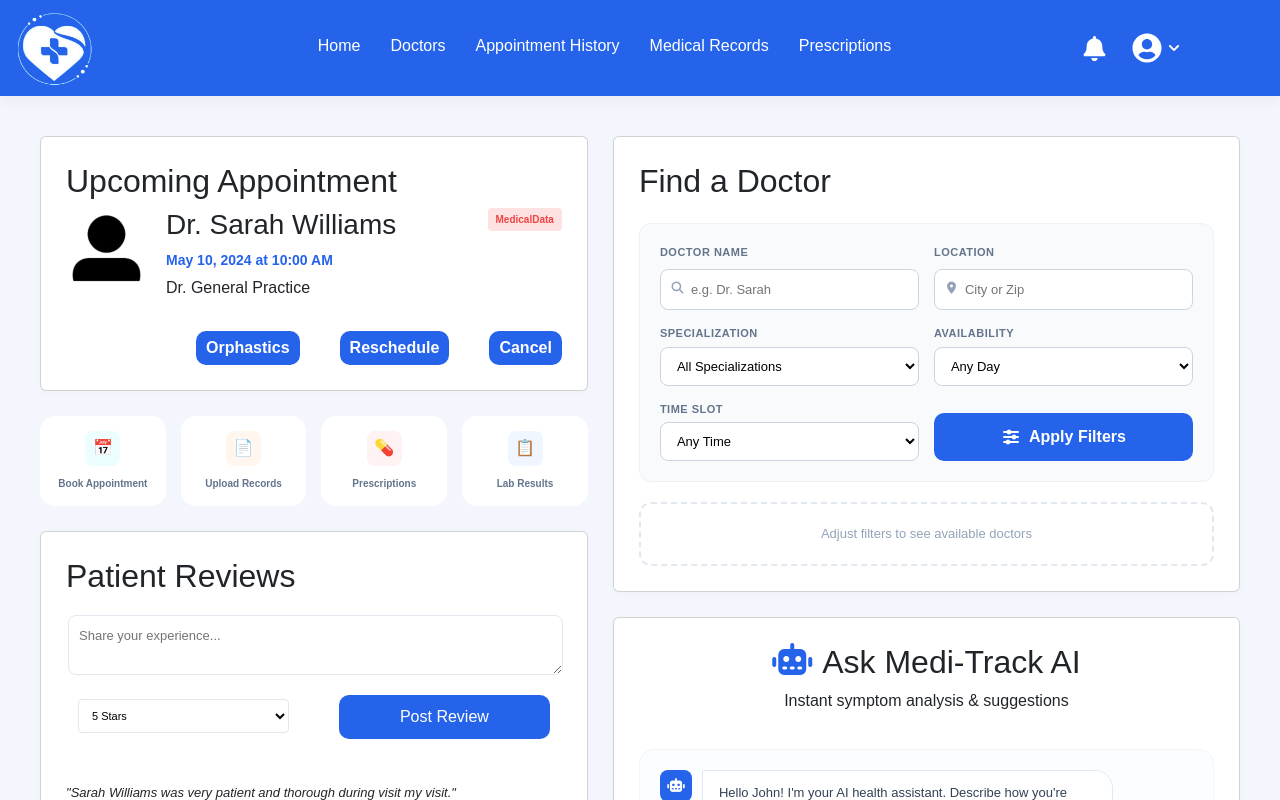
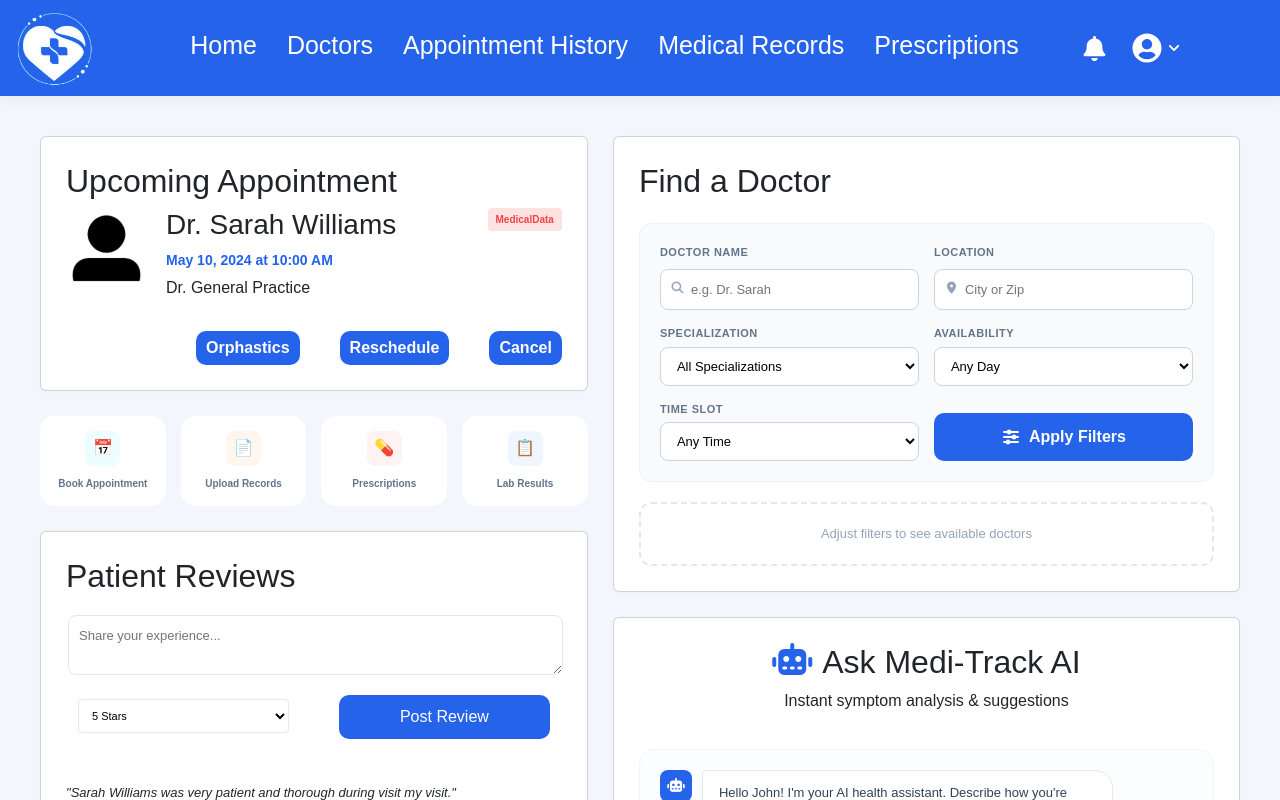
Before and after one commit to pMaitri01/Medi-Track-Frontend, a React (Create React App) app: page /PatientHome in a window 1280 px wide. Built offline with nearby package versions, Linux system fonts and the light colour scheme.

Commit message:
Sign-Up page Decrease toastmsg time

```diff
--- a/src/App.js
+++ b/src/App.js
@@ -32,7 +32,7 @@ function App() {
       </Routes>
       <ToastContainer
         position="top-center" // This moves it to the top middle
-        autoClose={10000}
+        autoClose={1000}
         hideProgressBar={true}
         newestOnTop={false}
         closeOnClick
--- a/src/admin/pages/DoctorSignUp.js
+++ b/src/admin/pages/DoctorSignUp.js
@@ -19,10 +19,7 @@ export default function DoctorSignUp() {
   const handleChange = (e) => {
     const { name, value } = e.target;   // get name and value from input
     let newErrors = { ...errors };
-    // setFormData({
-    //   ...formData,
-    //   [e.target.name]: e.target.value
-    // });
+
     const updatedFormData = {
     ...formData,
     [name]: value
--- a/src/patient/components/Navbar.css
+++ b/src/patient/components/Navbar.css
@@ -19,7 +19,8 @@
 
 .nav-links a {
   text-decoration: none;
-  font-weight: 500;
+  font-weight: 500 !important;
+  font-size: 25px;
   color: white !important;
 }
 
```
